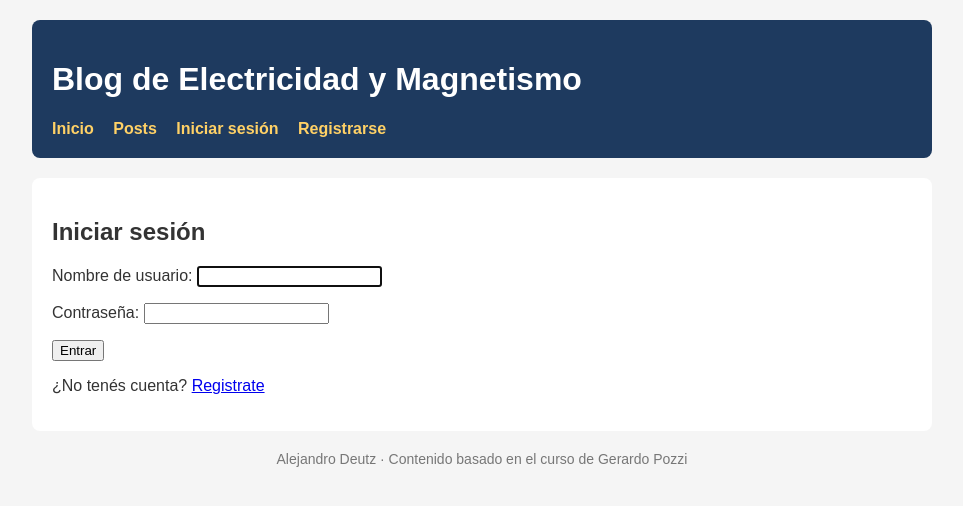
After one commit to alejandrodeutz25-DLC/Blog-Electricidad-Magnetismo, a Django app: page /cuentas/login/ in a window 1280 px wide. The commit adds this page. Shown: the top 506 px of the page, without its empty margins (158-1121 px from the left). Run offline with Django 5.2, Linux system fonts and the light colour scheme.

Commit message:
Registro, login, logout y rutas protegidas

```diff
--- a/blog_project/settings.py
+++ b/blog_project/settings.py
@@ -118,7 +118,9 @@ USE_TZ = True
 STATIC_URL = 'static/'
 MEDIA_URL = "/media/"
 MEDIA_ROOT = BASE_DIR / "media"
-
+LOGIN_URL = "login"
+LOGIN_REDIRECT_URL = "lista_posts"
+LOGOUT_REDIRECT_URL = "lista_posts"
 
 # Email
 # https://docs.djangoproject.com/en/6.1/topics/email/#topic-email-configuration
--- a/blog_project/urls.py
+++ b/blog_project/urls.py
@@ -8,6 +8,7 @@ from django.urls import path, include
 
 urlpatterns = [
     path('admin/', admin.site.urls),
+    path("cuentas/", include("django.contrib.auth.urls")),
     path("", include("posts.urls")),
 ]
 
--- a/posts/templates/posts/base.html
+++ b/posts/templates/posts/base.html
@@ -12,6 +12,16 @@
         <nav>
             <a href="{% url 'inicio' %}">Inicio</a>
             <a href="{% url 'lista_posts' %}">Posts</a>
+            {% if user.is_authenticated %}
+                <span>Hola, {{ user.username }}</span>
+                <form method="post" action="{% url 'logout' %}" style="display: inline;">
+                    {% csrf_token %}
+                    <button type="submit">Cerrar sesión</button>
+                </form>
+            {% else %}
+                <a href="{% url 'login' %}">Iniciar sesión</a>
+                <a href="{% url 'registro' %}">Registrarse</a>
+            {% endif %}
         </nav>
     </header>
 
--- a/posts/templates/posts/detalle_post.html
+++ b/posts/templates/posts/detalle_post.html
@@ -13,8 +13,10 @@
     <p>{{ post.contenido|linebreaksbr }}</p>
 
     <p>
-        <a href="{% url 'editar_post' post.pk %}">Editar</a> |
-        <a href="{% url 'eliminar_post' post.pk %}">Eliminar</a> |
+        {% if user.is_authenticated %}
+            <a href="{% url 'editar_post' post.pk %}">Editar</a> |
+            <a href="{% url 'eliminar_post' post.pk %}">Eliminar</a> |
+        {% endif %}
         <a href="{% url 'lista_posts' %}">Volver al listado</a>
     </p>
 {% endblock %}
--- a/posts/templates/posts/lista_posts.html
+++ b/posts/templates/posts/lista_posts.html
@@ -4,7 +4,9 @@
 
 {% block content %}
     <h2>Posts</h2>
-    <p><a href="{% url 'crear_post' %}">+ Nuevo post</a></p>
+    {% if user.is_authenticated %}
+        <p><a href="{% url 'crear_post' %}">+ Nuevo post</a></p>
+    {% endif %}
 
     {% for post in posts %}
         <article>
--- /dev/null
+++ b/posts/templates/registration/login.html
@@ -0,0 +1,15 @@
+{% extends "posts/base.html" %}
+
+{% block title %}Iniciar sesión{% endblock %}
+
+{% block content %}
+    <h2>Iniciar sesión</h2>
+
+    <form method="post">
+        {% csrf_token %}
+        {{ form.as_p }}
+        <button type="submit">Entrar</button>
+    </form>
+
+    <p>¿No tenés cuenta? <a href="{% url 'registro' %}">Registrate</a></p>
+{% endblock %}
--- a/posts/urls.py
+++ b/posts/urls.py
@@ -8,4 +8,5 @@ urlpatterns = [
     path("posts/<int:pk>/", views.detalle_post, name="detalle_post"),
     path("posts/<int:pk>/editar/", views.editar_post, name="editar_post"),
     path("posts/<int:pk>/eliminar/", views.eliminar_post, name="eliminar_post"),
+    path("registro/", views.registro, name="registro"),
 ]
```
Also changed, not shown: posts/templates/posts/registro.html (added, +15 -0 lines), posts/views.py (+18 -0 lines).
